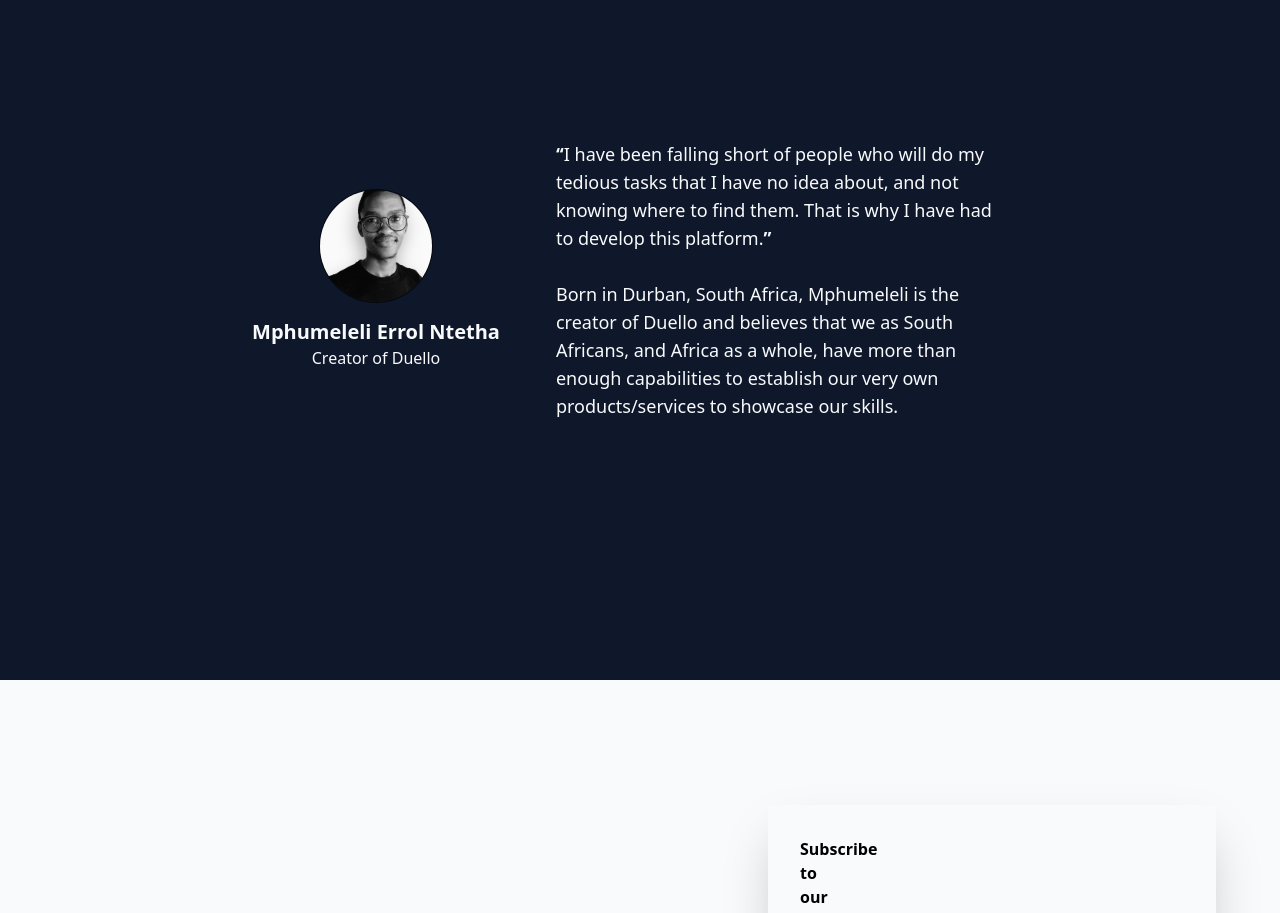
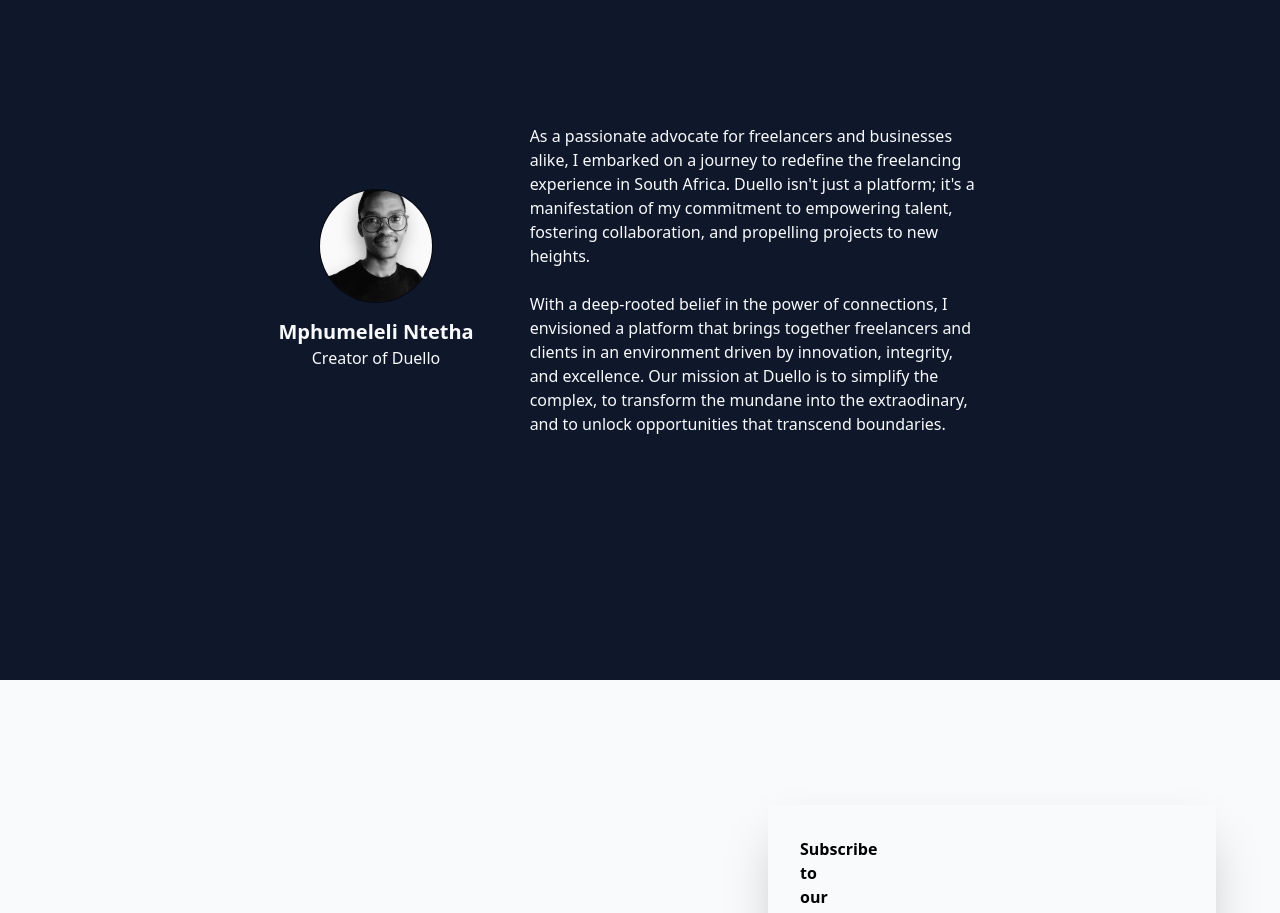
Before and after one commit to ErrolNtetha/lancing-client, a Next.js app: page / in a window 1280 px wide. Shown: the part 1720-2633 px from the top of the page. Built offline with nearby package versions, Linux system fonts and the light colour scheme; no server answers; the database is empty.

Commit message:
feat: rewrote founder statement

```diff
--- a/components/organisms/ourTeam/index.tsx
+++ b/components/organisms/ourTeam/index.tsx
@@ -11,21 +11,20 @@ export const OurTeam = () => {
                     alt='Smiling picture of the creator of Duello'
                 />
                 <section className='flex justify-center items-center mt-4 flex-col'>
-                    <h1 className='font-extrabold text-xl'> Mphumeleli Errol Ntetha </h1>
+                    <h1 className='font-extrabold text-xl'> Mphumeleli Ntetha </h1>
                     <p className='text-md'> Creator of Duello </p>
                 </section>
             </section>
             <span className='flex gap-y-6'>
-                <p className='m-6 text-white text-md md:text-lg max-w-md'>
-                    <span className='text-white font-extrabold text-lg'>&lsquo;&lsquo;</span>
-                     I have been falling short of people who will do my
-                    tedious tasks that I have no idea about, and not knowing where to find them. That is why I have
-                    had to develop this platform.
-                    <span className='text-white font-extrabold text-lg'>&rsquo;&rsquo;</span>
+                <p className='m-6 text-white text-md md:text-md max-w-md'>
+                    As a passionate advocate for freelancers and businesses alike, I embarked on a journey to redefine the freelancing
+                    experience in South Africa. Duello isn&apos;t just a platform; it&apos;s a manifestation of my commitment to empowering talent, fostering
+                    collaboration, and propelling projects to new heights.
                     <br />
                     <br />
-                    Born in Durban, South Africa, Mphumeleli is the creator of Duello and believes that we as South Africans, and Africa as a whole, have
-                    more than enough capabilities to establish our very own products/services to showcase our skills.
+                    With a deep-rooted belief in the power of connections, I envisioned a platform that brings together freelancers and clients in an environment
+                    driven by innovation, integrity, and excellence. Our mission at Duello is to simplify the complex, to transform the mundane into the extraodinary,
+                    and to unlock opportunities that transcend boundaries.
                 </p>
             </span>
         </section>
```
